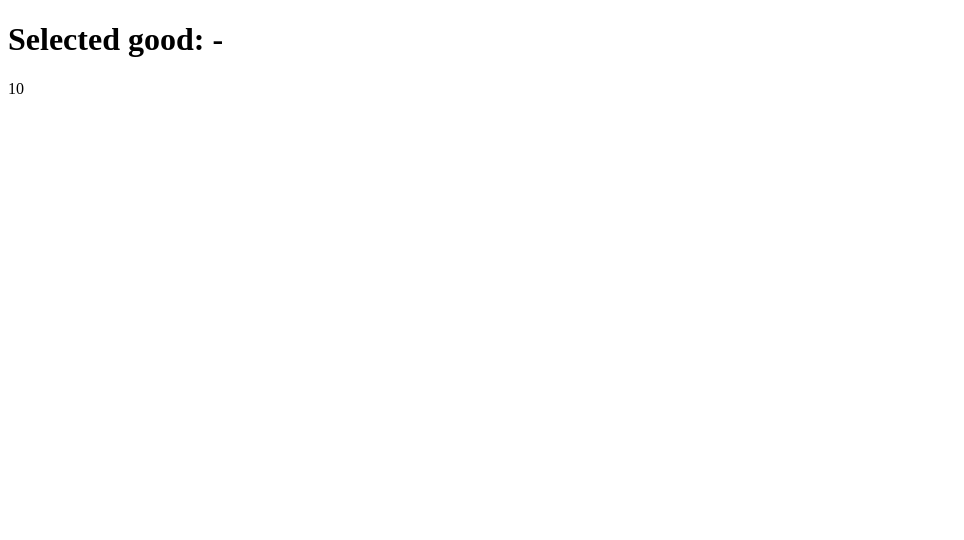
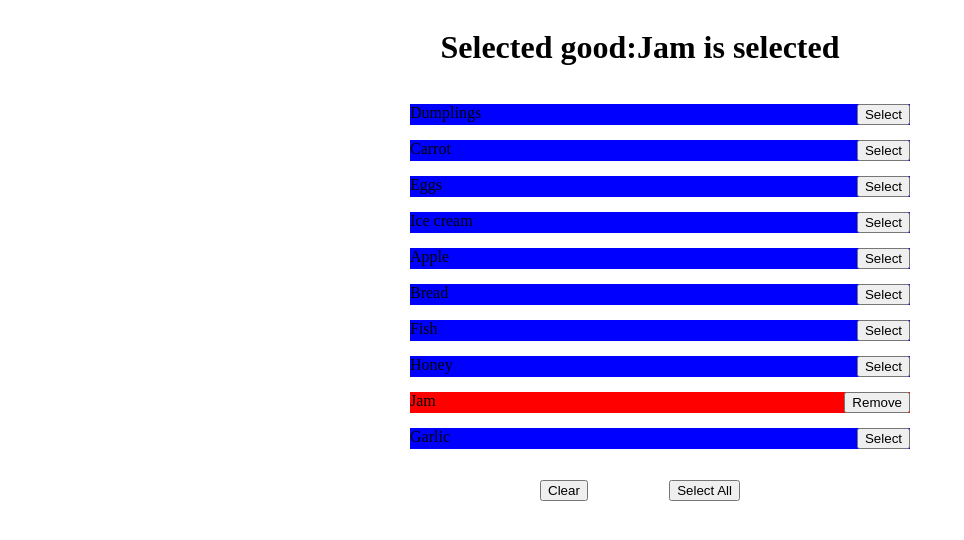
Before and after one commit to mate-academy/react_goods-selector, a React (Create React App) app: page / in a window 1280 px wide. Shown: the top 540 px of the page, without its empty margins (0-964 px from the left). Built offline with nearby package versions, Linux system fonts and the light colour scheme.

Commit message:
hate eslint))

```diff
--- a/src/App.scss
+++ b/src/App.scss
@@ -1 +1,32 @@
 // styles go here
+
+.App {
+  display: flex;
+  flex-direction: column;
+  align-items: center;
+}
+
+.good__item {
+  width: 500px;
+  margin: 0 auto 15px;
+  display: flex;
+  justify-content: space-between;
+}
+
+.for__buttons {
+  display: flex;
+  width: 200px;
+  justify-content: space-between;
+}
+
+.cursor {
+  cursor: pointer;
+}
+
+.selected {
+  background-color: red;
+}
+
+.not-selected {
+  background-color: blue;
+}
--- a/src/App.tsx
+++ b/src/App.tsx
@@ -1,4 +1,4 @@
-import React from 'react';
+import { Component } from 'react';
 import './App.scss';
 
 const goodsFromServer: string[] = [
@@ -14,11 +14,115 @@ const goodsFromServer: string[] = [
   'Garlic',
 ];
 
-const App: React.FC = () => (
-  <div className="App">
-    <h1>Selected good: -</h1>
-    {goodsFromServer.length}
-  </div>
-);
+type State = {
+  selectedGood: string[];
+};
+
+type Props = {
+};
+
+class App extends Component<Props, State> {
+
+  state = {
+    selectedGood: ['Jam'],
+  };
+
+  addGood = (name:string) => {
+    this.setState((state) => {
+      return {
+        ...state,
+        selectedGood: [...this.state.selectedGood, name],
+      };
+    });
+  };
+
+  removeGood = (name:string) => {
+    this.setState((state) => {
+      return {
+        ...state,
+        selectedGood: this.state.selectedGood.filter(elem => elem !== name),
+      };
+    });
+  };
+
+  clearAll = () => {
+    this.setState({
+      selectedGood: [],
+    });
+  };
+
+  selectAll = () => {
+    this.setState({
+      selectedGood: [...goodsFromServer],
+    });
+  };
+
+  render() {
+    let keyId = 0;
+    const { selectedGood } = this.state;
+    const text = selectedGood.length > 0
+      ? selectedGood.join(', ') + ' is selected'
+      : 'No goods selected';
+
+    return (
+      <div className="App">
+        <h1>
+          Selected good:
+          {text}
+        </h1>
+        <ul>
+          {goodsFromServer.map(good => {
+            const className = selectedGood.includes(good)
+              ? 'good__item selected'
+              : 'good__item not-selected';
+
+            return (
+              <li
+                key={keyId += 1}
+                className={className}
+              >
+                <span>{good}</span>
+                <button
+                  type="button"
+                  className="good__item_status cursor"
+                  onClick={
+                    selectedGood.includes(good)
+                      ? () => {
+                        this.removeGood(good);
+                      }
+                      : () => {
+                        this.addGood(good);
+                      }
+                  }
+                >
+                  { selectedGood.includes(good) ? 'Remove' : 'Select' }
+                </button>
+              </li>
+            );
+          })}
+        </ul>
+
+        <div className="for__buttons">
+          {selectedGood.length > 0
+          && <button
+            type="button"
+            className="cursor"
+            onClick={this.clearAll}
+          >
+            Clear
+          </button>}
+
+          <button
+            type="button"
+            className="cursor"
+            onClick={this.selectAll}
+          >
+            Select All
+          </button>
+        </div>
+      </div>
+    );
+  }
+}
 
 export default App;
```
Also changed, not shown: 2 other files (tests, documents, lock files or other folders).
